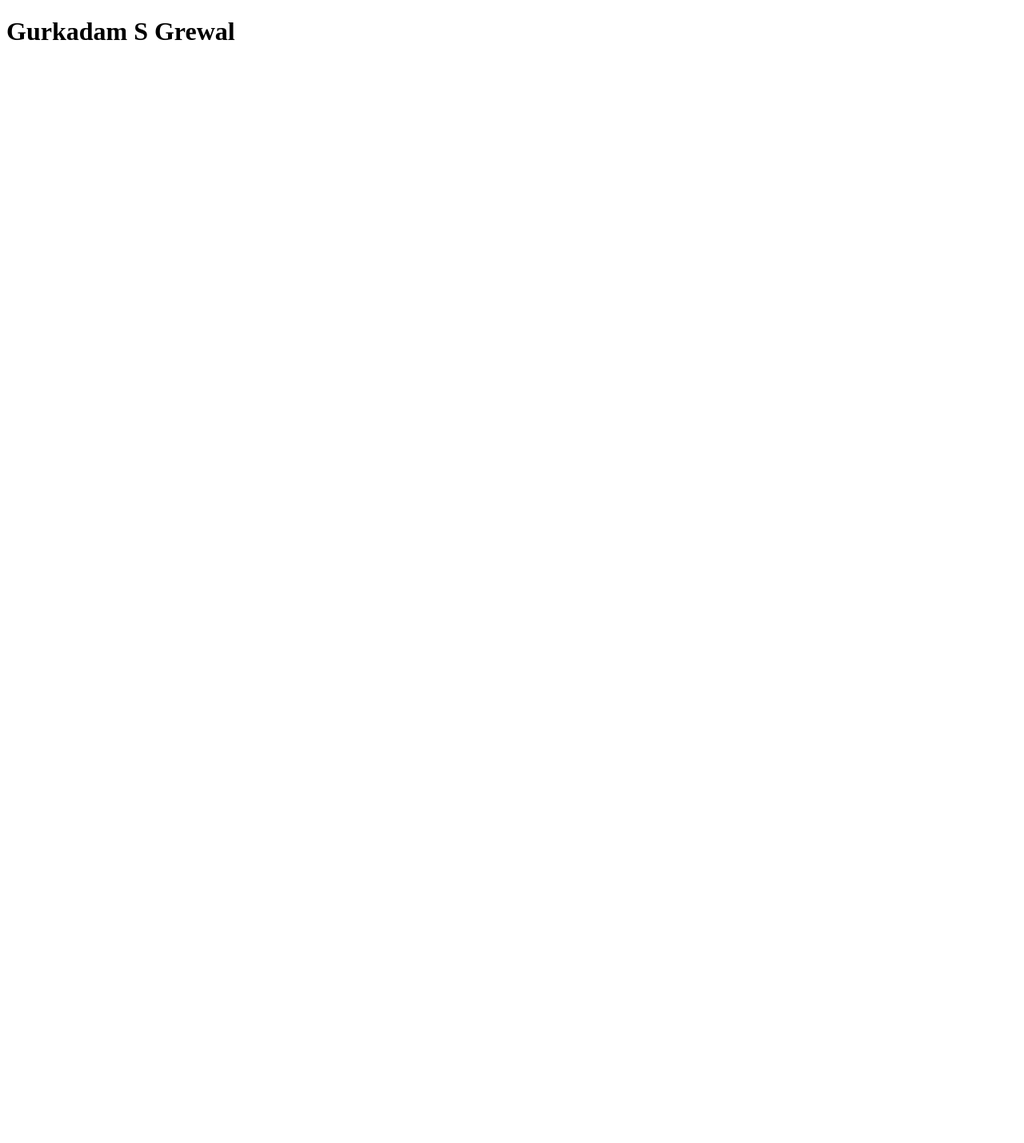
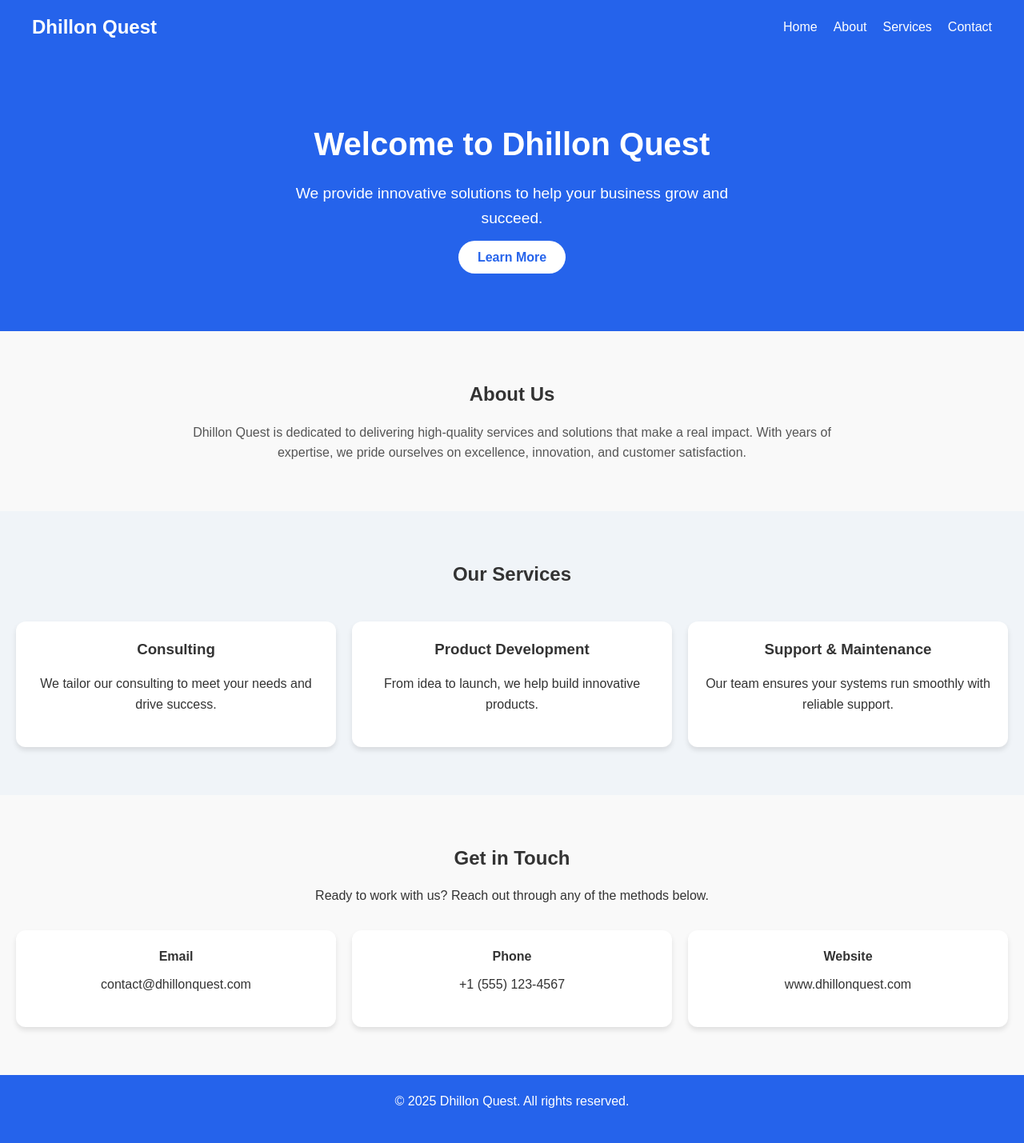
Before and after one commit to KadamGrewal17/mywebsite, a plain HTML site: page index.html in a window 1280 px wide. Shown: the whole page at 80% size. Before the commit the page ends 800 px from the top, so only its background shows below. Drawn offline with Linux system fonts and the light colour scheme.

Commit message:
Add files via upload

```diff
--- a/index.html
+++ b/index.html
@@ -1,11 +1,80 @@
 <!DOCTYPE html>
 <html lang="en">
 <head>
-    <meta charset="UTF-8">
-    <meta name="viewport" content="width=device-width, initial-scale=1.0">
-    <title>Gurkadam Singh Grewal</title>
+  <meta charset="UTF-8">
+  <meta name="viewport" content="width=device-width, initial-scale=1.0">
+  <title>Dhillon Quest</title>
+  <link rel="stylesheet" href="styles.css">
 </head>
 <body>
-    <h1>Gurkadam S Grewal</h1>
+  <!-- Navigation Bar -->
+  <nav class="navbar">
+    <div class="container nav-container">
+      <div class="logo">Dhillon Quest</div>
+      <ul class="nav-links">
+        <li><a href="#hero">Home</a></li>
+        <li><a href="#about">About</a></li>
+        <li><a href="#services">Services</a></li>
+        <li><a href="#contact">Contact</a></li>
+      </ul>
+    </div>
+  </nav>
+
+  <!-- Hero Section -->
+  <section id="hero" class="hero">
+    <h1>Welcome to Dhillon Quest</h1>
+    <p>We provide innovative solutions to help your business grow and succeed.</p>
+    <a href="#about" class="btn">Learn More</a>
+  </section>
+
+  <!-- About Section -->
+  <section id="about" class="about">
+    <h2>About Us</h2>
+    <p>Dhillon Quest is dedicated to delivering high-quality services and solutions that make a real impact. With years of expertise, we pride ourselves on excellence, innovation, and customer satisfaction.</p>
+  </section>
+
+  <!-- Services Section -->
+  <section id="services" class="services">
+    <h2>Our Services</h2>
+    <div class="grid">
+      <div class="card">
+        <h3>Consulting</h3>
+        <p>We tailor our consulting to meet your needs and drive success.</p>
+      </div>
+      <div class="card">
+        <h3>Product Development</h3>
+        <p>From idea to launch, we help build innovative products.</p>
+      </div>
+      <div class="card">
+        <h3>Support & Maintenance</h3>
+        <p>Our team ensures your systems run smoothly with reliable support.</p>
+      </div>
+    </div>
+  </section>
+
+  <!-- Contact Section -->
+  <section id="contact" class="contact">
+    <h2>Get in Touch</h2>
+    <p>Ready to work with us? Reach out through any of the methods below.</p>
+    <div class="grid">
+      <div class="card">
+        <p class="label">Email</p>
+        <p>contact@dhillonquest.com</p>
+      </div>
+      <div class="card">
+        <p class="label">Phone</p>
+        <p>+1 (555) 123-4567</p>
+      </div>
+      <div class="card">
+        <p class="label">Website</p>
+        <p>www.dhillonquest.com</p>
+      </div>
+    </div>
+  </section>
+
+  <!-- Footer -->
+  <footer class="footer">
+    <p>&copy; <script>document.write(new Date().getFullYear())</script> Dhillon Quest. All rights reserved.</p>
+  </footer>
 </body>
 </html>
--- /dev/null
+++ b/styles.css
@@ -0,0 +1,159 @@
+/* General Styles */
+body {
+    margin: 0;
+    font-family: Arial, sans-serif;
+    color: #333;
+    background-color: #f9f9f9;
+    line-height: 1.6;
+}
+
+h1,
+h2,
+h3 {
+    margin: 0 0 15px;
+}
+
+p {
+    margin: 0 0 20px;
+}
+
+/* Navigation Bar */
+.navbar {
+    background: #2563eb;
+    color: #fff;
+    padding: 15px 20px;
+    position: sticky;
+    top: 0;
+    z-index: 1000;
+}
+
+.nav-container {
+    display: flex;
+    justify-content: space-between;
+    align-items: center;
+    max-width: 1200px;
+    margin: 0 auto;
+}
+
+.logo {
+    font-size: 1.5rem;
+    font-weight: bold;
+}
+
+.nav-links {
+    list-style: none;
+    display: flex;
+    gap: 20px;
+    margin: 0;
+    padding: 0;
+}
+
+.nav-links li a {
+    color: #fff;
+    text-decoration: none;
+    font-weight: 500;
+    transition: color 0.3s ease;
+}
+
+.nav-links li a:hover {
+    color: #ffeb3b;
+}
+
+/* Hero Section */
+.hero {
+    background: #2563eb;
+    color: #fff;
+    text-align: center;
+    padding: 80px 20px;
+}
+
+.hero h1 {
+    font-size: 2.5rem;
+    font-weight: bold;
+}
+
+.hero p {
+    font-size: 1.2rem;
+    max-width: 600px;
+    margin: 0 auto 20px;
+}
+
+.btn {
+    background: #fff;
+    color: #2563eb;
+    padding: 12px 24px;
+    border-radius: 25px;
+    font-weight: bold;
+    text-decoration: none;
+    transition: background 0.3s ease, color 0.3s ease;
+}
+
+.btn:hover {
+    background: #1e40af;
+    color: #fff;
+}
+
+/* About Section */
+.about {
+    text-align: center;
+    padding: 60px 20px;
+}
+
+.about p {
+    max-width: 800px;
+    margin: 0 auto;
+    color: #555;
+}
+
+/* Services Section */
+.services {
+    background: #f0f4f8;
+    padding: 60px 20px;
+    text-align: center;
+}
+
+.services .grid {
+    display: grid;
+    grid-template-columns: repeat(auto-fit, minmax(250px, 1fr));
+    gap: 20px;
+    margin-top: 40px;
+}
+
+.card {
+    background: #fff;
+    border-radius: 12px;
+    padding: 20px;
+    box-shadow: 0 4px 6px rgba(0, 0, 0, 0.1);
+    transition: transform 0.3s ease, box-shadow 0.3s ease;
+}
+
+.card:hover {
+    transform: translateY(-5px);
+    box-shadow: 0 6px 12px rgba(0, 0, 0, 0.15);
+}
+
+/* Contact Section */
+.contact {
+    padding: 60px 20px;
+    text-align: center;
+}
+
+.contact .grid {
+    display: grid;
+    grid-template-columns: repeat(auto-fit, minmax(200px, 1fr));
+    gap: 20px;
+    margin-top: 30px;
+}
+
+.label {
+    font-weight: bold;
+    margin-bottom: 10px;
+}
+
+/* Footer */
+.footer {
+    background: #2563eb;
+    color: #fff;
+    text-align: center;
+    padding: 20px;
+}
```
